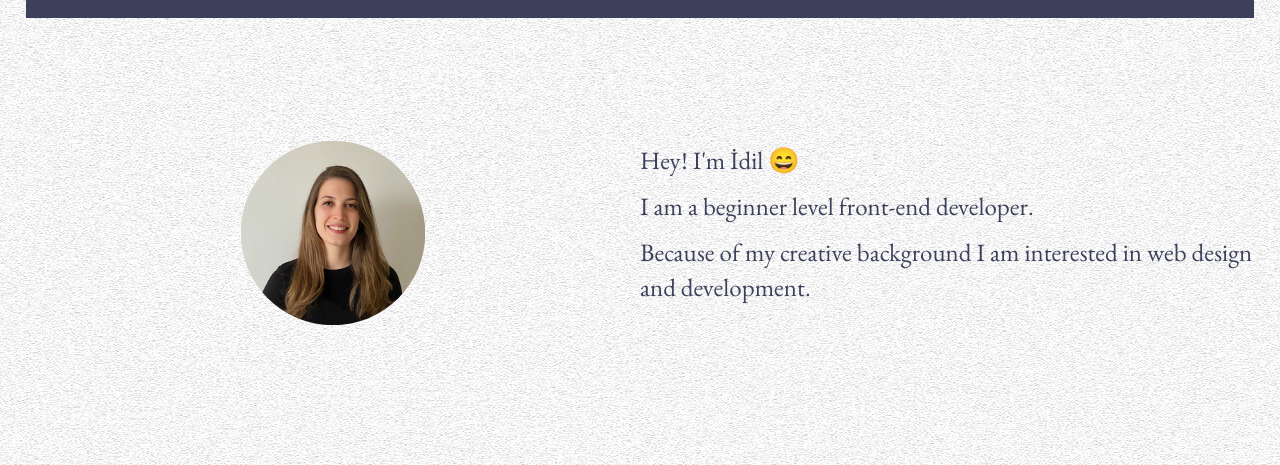
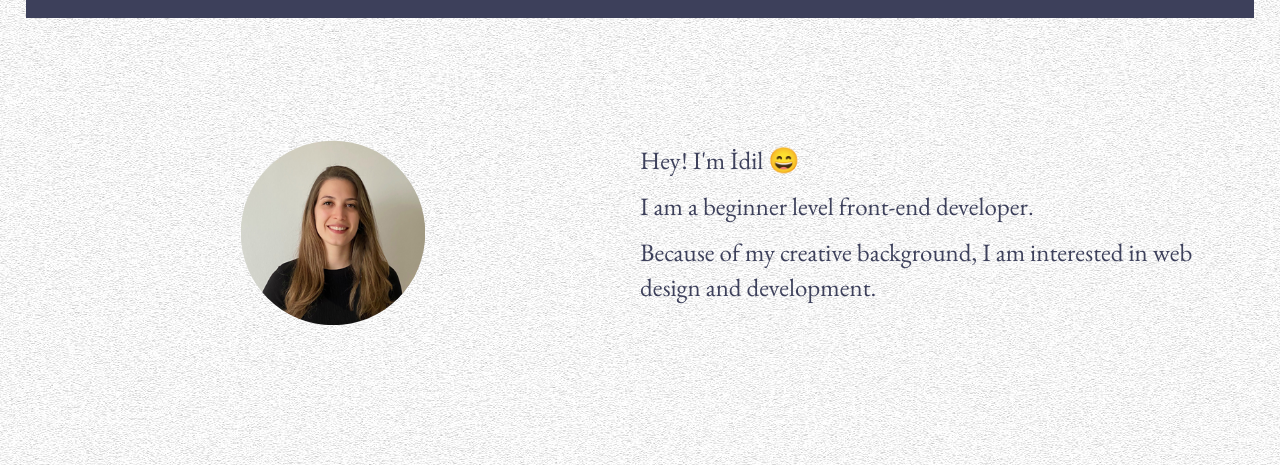
Before and after one commit to idililicakozkan/portfolio, a plain HTML site: page index.html in a window 1280 px wide. Shown: the part 241-706 px from the top of the page. Drawn offline with nearby package versions, Linux system fonts and the light colour scheme.

Commit message:
typo fixed

```diff
--- a/index.html
+++ b/index.html
@@ -35,7 +35,7 @@
             <div class="about">
                 <p>Hey! I'm İdil &#128516</p>
                 <p>I am a beginner level front-end developer.</p>
-                <p>Because of my creative background I am interested in web design and development.</p>
+                <p>Because of my creative background, I am interested in web design and development.</p>
             </div>
         </div>
         <div id="techs" class= "sides">
```
